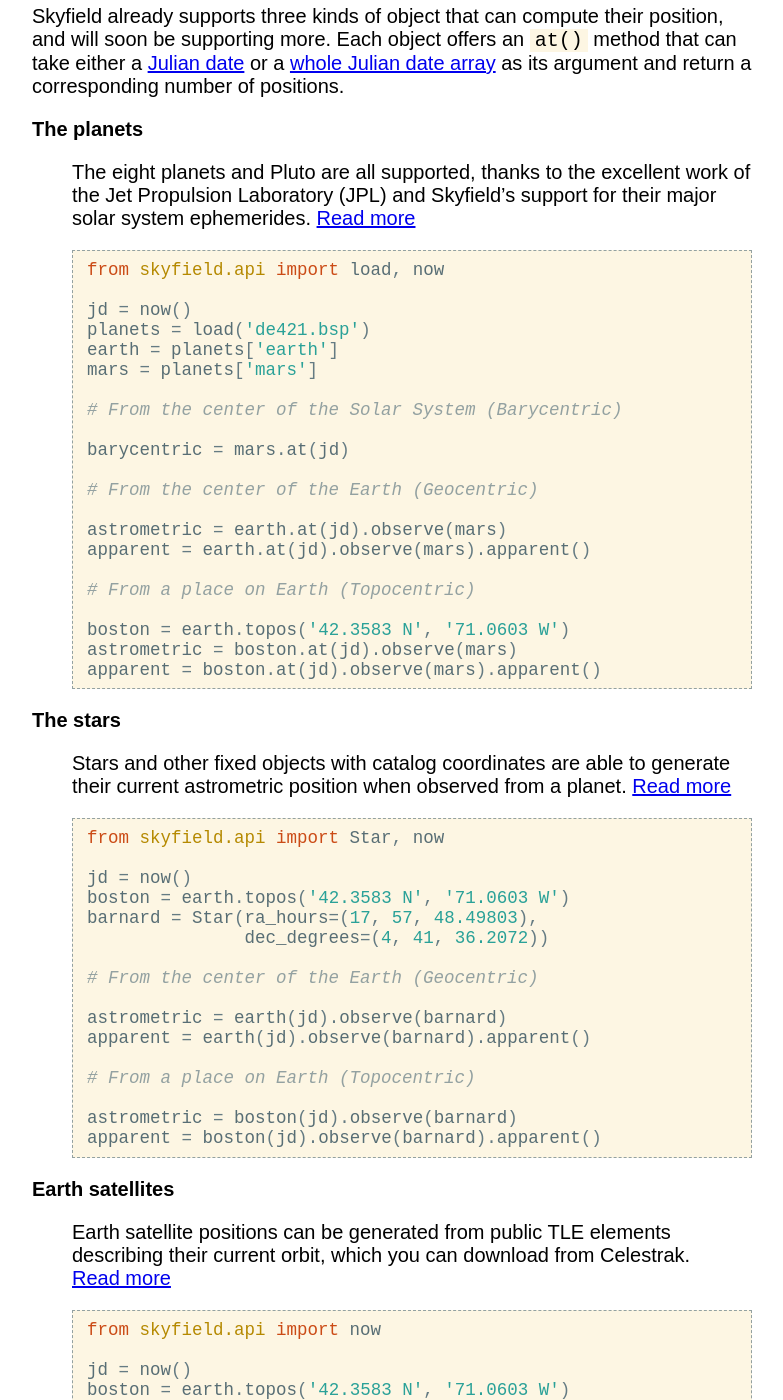
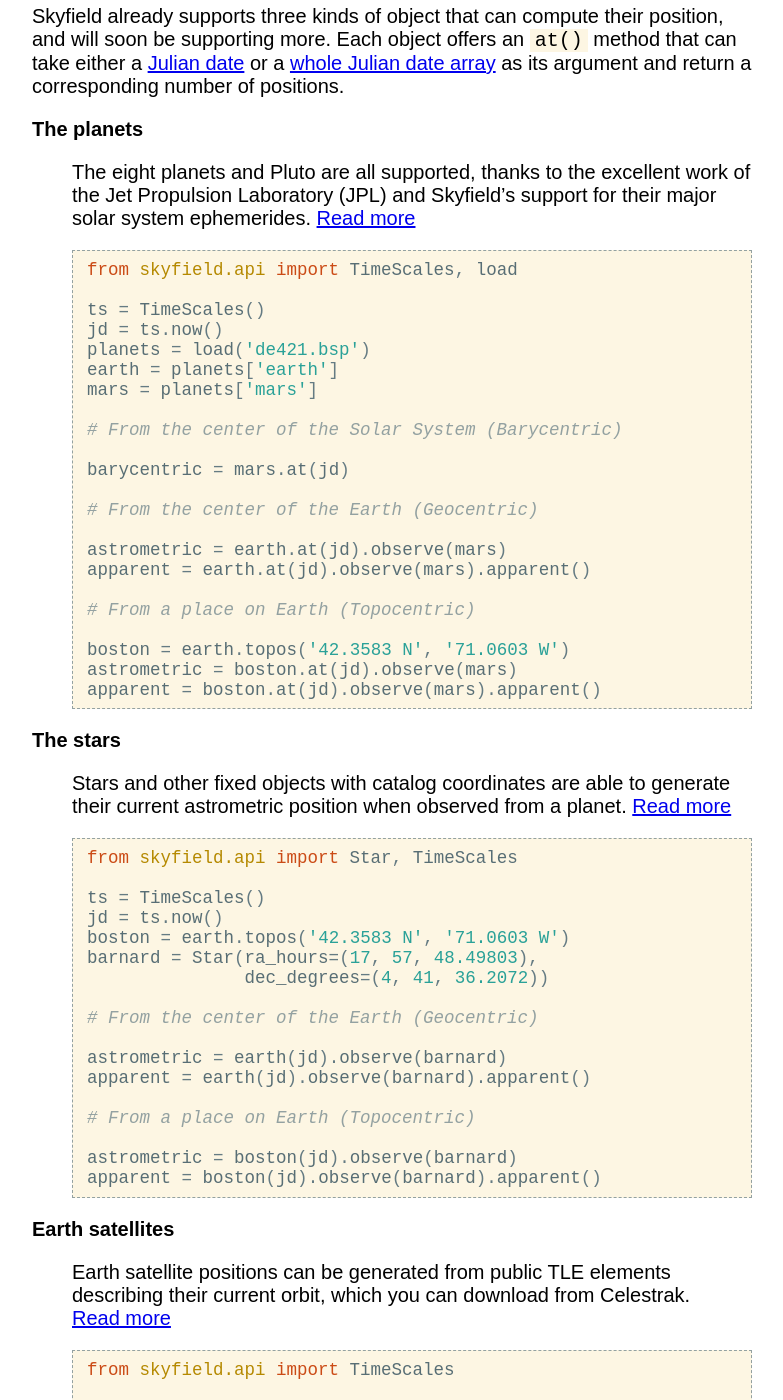
Before and after one commit to skyfielders/python-skyfield, a Sphinx documentation site: the page built from skyfield/documentation/positions.rst, in a window 1280 px wide and 1400 px high, scrolled down 1399 px. Shown: the whole window, without its empty margins (248-1031 px from the left). Built offline with Sphinx 7.4.7, drawn with Linux system fonts in a browser that asks for light colours.

Commit message:
Add TimeScales to the API and pivot most docs

```diff
--- a/README.rst
+++ b/README.rst
@@ -10,12 +10,13 @@ positions for planets and Earth satellites.
 
 ::
 
-   from skyfield.api import load, now
+   from skyfield.api import load, TimeScales
 
    planets = load('de421.bsp')
    earth, mars = planets['earth'], planets['mars']
 
-   jd = now()
+   ts = TimeScales()
+   jd = ts.now()
    position = earth.at(jd).observe(mars)
    ra, dec, distance = position.radec()
 
--- a/skyfield/documentation/api.rst
+++ b/skyfield/documentation/api.rst
@@ -28,7 +28,7 @@ Positions
 Time
 ====
 
-.. autofunction:: skyfield.api.now
+.. autoclass:: skyfield.api.TimeScales
 
 .. autoclass:: skyfield.api.JulianDate
    :members:
--- a/skyfield/documentation/index.rst
+++ b/skyfield/documentation/index.rst
@@ -16,12 +16,13 @@
 
 .. testcode::
 
-    from skyfield.api import load, now
+    from skyfield.api import load, TimeScales
 
+    ts = TimeScales()
     planets = load('de421.bsp')
     earth, mars = planets['earth'], planets['mars']
 
-    jd = now()
+    jd = ts.now()
     position = earth.at(jd).observe(mars)
     ra, dec, distance = position.radec()
 
--- a/skyfield/documentation/positions.rst
+++ b/skyfield/documentation/positions.rst
@@ -91,9 +91,10 @@ as its argument and return a corresponding number of positions.
 
   .. testcode::
 
-    from skyfield.api import load, now
+    from skyfield.api import TimeScales, load
 
-    jd = now()
+    ts = TimeScales()
+    jd = ts.now()
     planets = load('de421.bsp')
     earth = planets['earth']
     mars = planets['mars']
@@ -122,9 +123,10 @@ as its argument and return a corresponding number of positions.
 
   ::
 
-    from skyfield.api import Star, now
+    from skyfield.api import Star, TimeScales
 
-    jd = now()
+    ts = TimeScales()
+    jd = ts.now()
     boston = earth.topos('42.3583 N', '71.0603 W')
     barnard = Star(ra_hours=(17, 57, 48.49803),
                    dec_degrees=(4, 41, 36.2072))
@@ -156,9 +158,10 @@ as its argument and return a corresponding number of positions.
 
   .. testcode::
 
-    from skyfield.api import now
+    from skyfield.api import TimeScales
 
-    jd = now()
+    ts = TimeScales()
+    jd = ts.now()
     boston = earth.topos('42.3583 N', '71.0603 W')
     #satellite = earth.satellite(tle_text) # TODO
 
```
Also changed, not shown: skyfield/documentation/stars.rst (+4 -3 lines), 3 other files.
